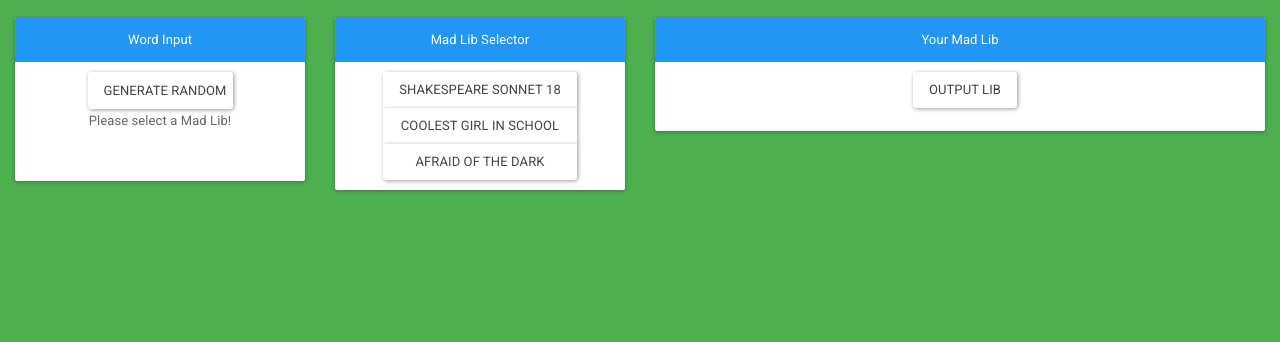
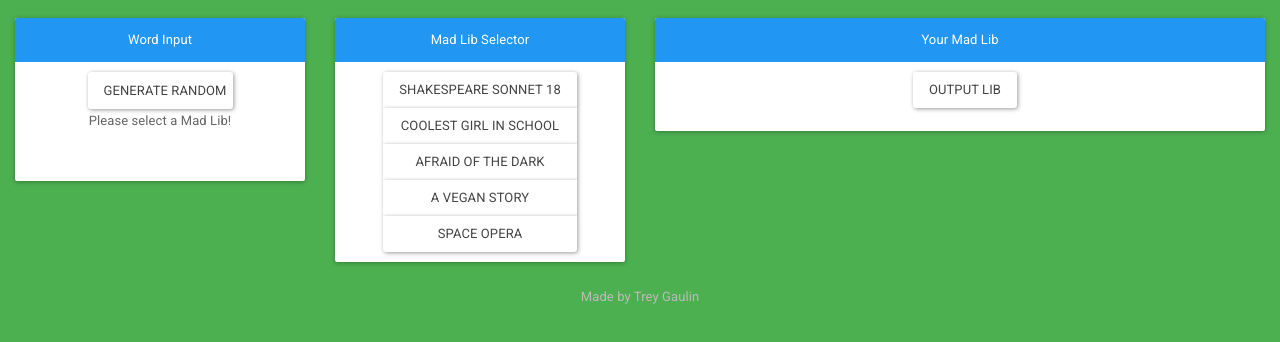
Before and after one commit to BigBadLoser/madLibs, a plain HTML site: page index.html in a window 1280 px wide. Shown: the part 88-430 px from the top of the page. Drawn offline with nearby package versions, Linux system fonts and the light colour scheme.

Commit message:
two more libs

```diff
--- a/index.html
+++ b/index.html
@@ -41,6 +41,8 @@
               <button type="button" class="btn btn-default" onclick="onButtonClick(shakespeareSonnet)" id="shakespeareSonnet">Shakespeare Sonnet 18</button>
               <button type="button" class="btn btn-default" onclick="onButtonClick(coolestGirl)">Coolest Girl in School</button>
               <button type="button" class="btn btn-default" onclick="onButtonClick(afraid)">Afraid of the Dark</button>
+              <button type="button" class="btn btn-default" onclick="onButtonClick(vegan)">A Vegan Story</button>
+              <button type="button" class="btn btn-default" onclick="onButtonClick(starWars)">Space Opera</button>
             </div>
           </div>
         </div>
@@ -52,6 +54,11 @@
         </div>
       </div>
     </div>
+        <footer class="footer">
+      <div class="container text-center">
+        <a href="https://bigbadloser.github.io" class="text-muted">Made by Trey Gaulin</a>
+      </div>
+    </footer>
   </body>
 
 
--- a/js/main.js
+++ b/js/main.js
@@ -3,6 +3,8 @@ var inputOptions = document.getElementById("inputOptions");
 var ou = document.querySelector("#madLibOutput");
 var currentLib;
 // '<input type="text" class="form-control" placeholder="Verb">'
+
+//Instead of 0, I should really just check if they have a value at all during my loops, but oh well.
 var shakespeareSonnet = {
     verbs: 5,
     nouns: 10,
@@ -16,7 +18,7 @@ var shakespeareSonnet = {
     exclamations: 0,
     monsters: 0,
     clothing: 0,
-    filePath: "libs/shakespeareSonnet.txt", //"https://preview.c9users.io/bigbadloser/madlibs/libs/shakespeareSonnet.txt"
+    filePath: "libs/shakespeareSonnet.txt",
     title: "SHAKESPEARE SONNET 18",
 };
 //1 household item, 4 verb, 1 adj., 2 noun, 1 article of clothing, 3 body part, 1 exclamation,
@@ -33,7 +35,9 @@ var coolestGirl = {
     exclamations: 1,
     monsters: 0,
     clothing: 1,
-    filePath: "libs/coolestGirl.txt", //"https://preview.c9users.io/bigbadloser/madlibs/libs/coolestGirl.txt"
+    names: 0,
+    companies: 0,
+    filePath: "libs/coolestGirl.txt",
     title: "How To Date the Coolest Girl in School",
 };
 var afraid = {
@@ -49,8 +53,51 @@ var afraid = {
     exclamations: 1,
     monsters: 1,
     clothing: 0,
-    filePath: "libs/afraid.txt", //"https://preview.c9users.io/bigbadloser/madlibs/libs/afraid.txt"
+    names: 0,
+    companies: 0,
+    filePath: "libs/afraid.txt",
     title: "Afraid of the Dark",
+};
+
+//1 body part, 4 noun, 2 animal, 4 adj., 1 vegetable, 1 name
+var vegan = {
+    verbs: 0,
+    nouns: 4,
+    adjectives: 4,
+    bodyParts: 1,
+    locations: 0,
+    celebrities: 0,
+    livingThings: 3,
+    colors: 0,
+    householdItems: 0,
+    exclamations: 0,
+    monsters: 1,
+    clothing: 0,
+    names: 1,
+    companies: 0,
+    filePath: "libs/vegan.txt",
+    title: "Vegan Stories",
+};
+
+//7 nouns, 2 locations, 2 adj., 1 form of transportation, 2 company, 1 name, 1 job title, 1 verb-ed
+
+var starWars = {
+    verbs: 1,
+    nouns: 7,
+    adjectives: 2,
+    bodyParts: 0,
+    locations: 2,
+    celebrities: 0,
+    livingThings: 0,
+    colors: 0,
+    householdItems: 0,
+    exclamations: 0,
+    monsters: 0,
+    clothing: 0,
+    names: 1,
+    companies: 2,
+    filePath: "libs/starWars.txt",
+    title: "Star Wars",
 };
 function createInputArray(lib){
     var inputOptionsA = [];
@@ -90,6 +137,12 @@ function createInputArray(lib){
     for (var i = 1; i <= lib.clothing; i++){
         inputOptionsA.push('<input type="text" class="form-control" placeholder="Clothing Item ' + ' ' + i + '"' + 'id="clothing' + i + '">');
     }
+    for (var i = 1; i <= lib.names; i++){
+        inputOptionsA.push('<input type="text" class="form-control" placeholder="Name ' + ' ' + i + '"' + 'id="name' + i + '">');
+    }
+    for (var i = 1; i <= lib.companies; i++){
+        inputOptionsA.push('<input type="text" class="form-control" placeholder="Company ' + ' ' + i + '"' + 'id="company' + i + '">');
+    }
 
     madLibOutput.innerHTML = '<button type="button" class="btn btn-default" onclick="outputLib()" id="outputButton">Output Lib</button>';
     ou.style.textAlign = "center";
@@ -108,7 +161,6 @@ function outputLib(){
 function onButtonClick(lib) {
     currentLib = lib;
     setInput(lib);
-    console.error(createInputArray(currentLib));
 }
 
 //document.getElementById("searchTxt").value;
@@ -159,5 +211,11 @@ function getOutput(lib){
     for(var i = 1; i <= lib.clothing ; i++){
         txt = txt.replace("$clothing" + i, document.getElementById("clothing" + i).value);
     }
+    for(var i = 1; i <= lib.names ; i++){
+        txt = txt.replace("$name" + i, document.getElementById("name" + i).value);
+    }
+    for(var i = 1; i <= lib.companies; i++){
+        txt = txt.replace("$company" + i, document.getElementById("company" + i).value);
+    }
     return txt;
 }
```
Also changed, not shown: libs/coolestGirl.txt, libs/starWars.txt (added), libs/vegan.txt (added).
